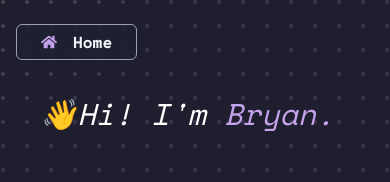
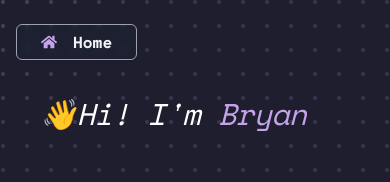
Before and after one commit to Blynkosaur/personal-portfolio-v2, a Next.js app: page / in a window 390 px wide. Shown: the top 182 px of the page. Built offline with nearby package versions, Linux system fonts and the light colour scheme.

Commit message:
only one texttype for mobile

```diff
--- a/src/app/page.js
+++ b/src/app/page.js
@@ -90,15 +90,36 @@ export default function Home() {
           className="text-3xl font-bold mt-12 mb-10 text-left"
           style={{ fontWeight: "250" }}
         >
-          {/* Mobile version - simple text */}
-          <span className="md:hidden" style={{
-            fontFamily: "var(--font-space-mono), 'Courier New', monospace",
-            fontWeight: "400",
-            fontStyle: "italic",
-            color: "#ffffff"
-          }}>
-            👋Hi! I'm{" "}
-            <span style={{ color: "#c4a3ec" }}>Bryan.</span>
+          {/* Mobile version - with typing animation */}
+          <span className="md:hidden">
+            <TextType
+              text={["👋Hi! I'm"]}
+              typingSpeed={60}
+              pauseDuration={2000}
+              initialDelay={0}
+              showCursor={false}
+              textColors={["#ffffff"]}
+              loop={false}
+              style={{
+                fontFamily: "var(--font-space-mono), 'Courier New', monospace",
+                fontWeight: "400",
+                fontStyle: "italic",
+              }}
+            />{" "}
+            <TextType
+              text={["Bryan"]}
+              typingSpeed={75}
+              pauseDuration={1500}
+              initialDelay={500}
+              showCursor={false}
+              textColors={["#c4a3ec"]}
+              loop={false}
+              style={{
+                fontFamily: "var(--font-space-mono), 'Courier New', monospace",
+                fontWeight: "400",
+                fontStyle: "italic",
+              }}
+            />
           </span>
 
           {/* Desktop version - with typing animation */}
@@ -107,7 +128,7 @@ export default function Home() {
               text={["👋Hi! I'm"]}
               typingSpeed={60}
               pauseDuration={2000}
-              initialDelay={500}
+              initialDelay={0}
               showCursor={false}
               textColors={["#ffffff"]}
               loop={false}
@@ -126,7 +147,7 @@ export default function Home() {
               ]}
               typingSpeed={75}
               pauseDuration={1500}
-              initialDelay={1000}
+              initialDelay={500}
               showCursor={true}
               cursorCharacter="|"
               textColors={["#c4a3ec"]}
```
